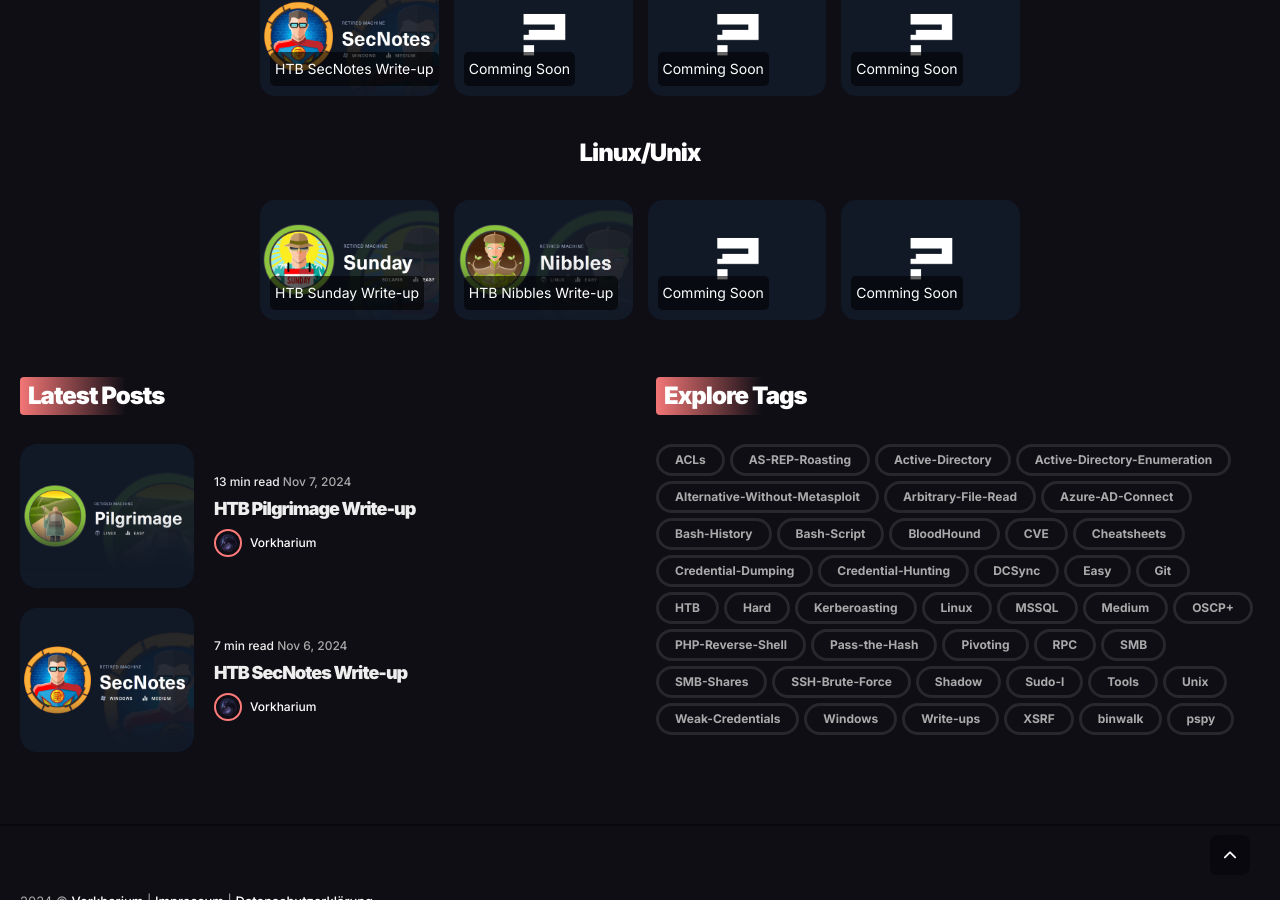
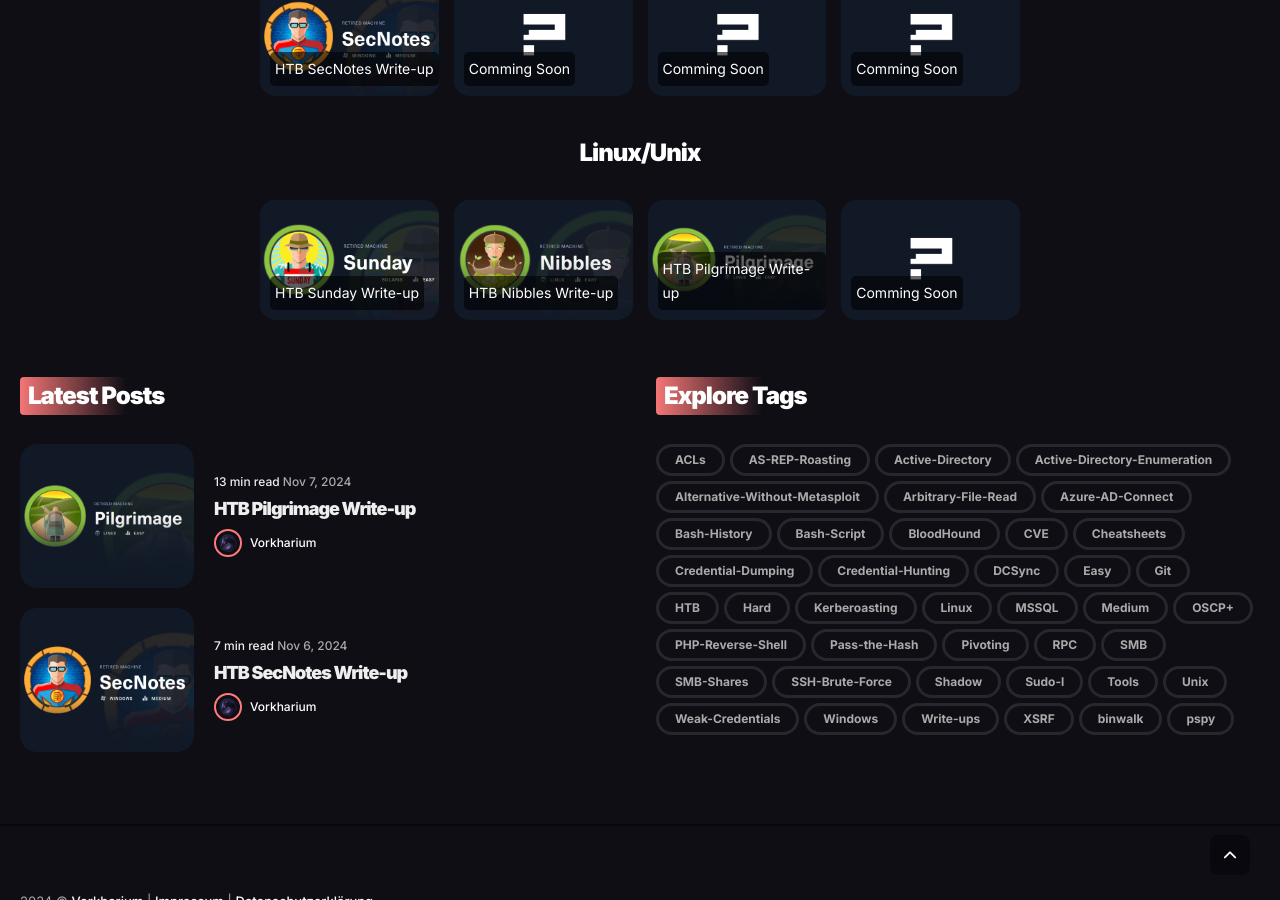
Before and after one commit to Vorkharium/vorkharium.github.io, a Jekyll site: the page built from _pages/write-ups.md, in a window 1280 px wide and 900 px high, scrolled down 1015 px. Built offline with Jekyll 4.4.1, drawn with Linux system fonts in a browser that asks for light colours.

Commit message:
Update write-ups.md

```diff
--- a/_pages/write-ups.md
+++ b/_pages/write-ups.md
@@ -143,13 +143,13 @@
     </div>
 
     <div style="position: relative; display: inline-block;">
-        <a href="/">
-            <img src="/images/surprise.png" alt="Comming Soon"
+        <a href="/HTB-Pilgrimage-Write-up">
+            <img src="/images/htb_pilgrimage.png" alt="HTB Pilgrimage Write-up"
                  style="width: 200px; height: 120px; border-radius: 15px; object-fit: cover;">
             <div style="position: absolute; bottom: 10px; left: 10px; color: white;
                         background-color: rgba(0, 0, 0, 0.6); padding: 5px;
                         border-radius: 5px; font-size: 14px;">
-                Comming Soon
+                HTB Pilgrimage Write-up
             </div>
         </a>
     </div>
```
